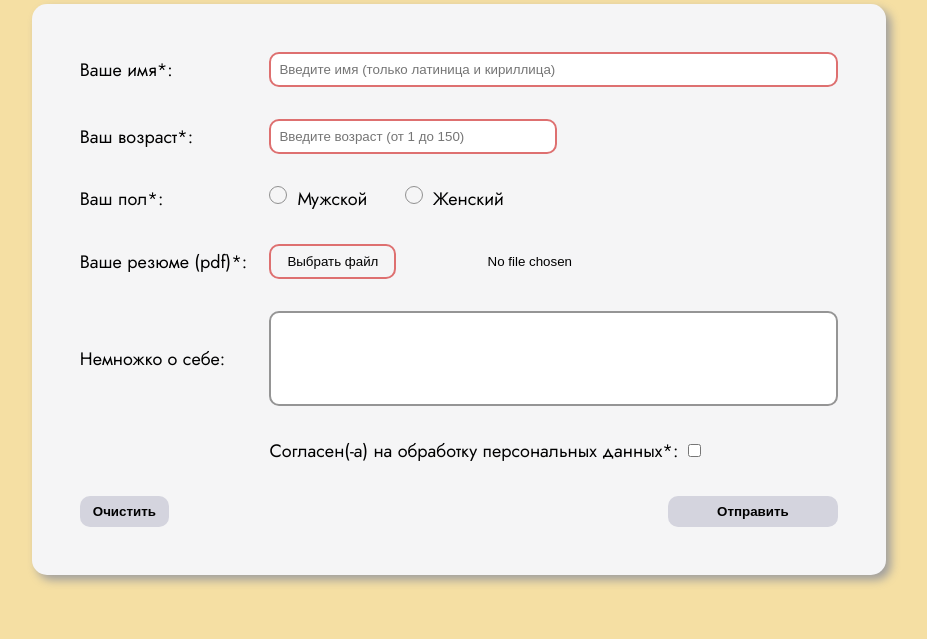
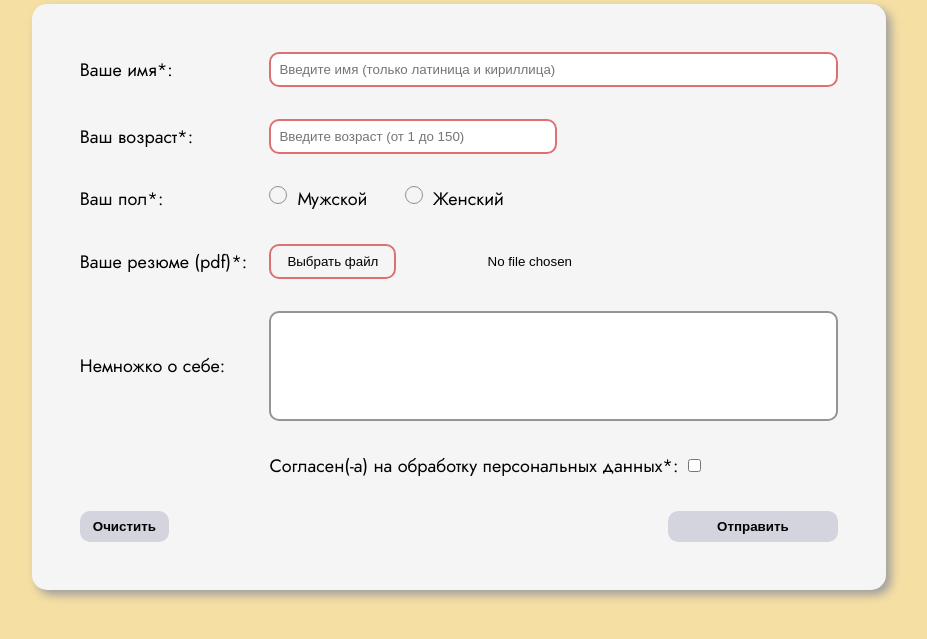
Before and after one commit to sashayyy/pblcb-front-end-homework, a plain HTML site: page task3/index.html in a window 1280 px wide. Shown: the part 95-734 px from the top of the page, without its empty margins (181-1108 px from the left). Drawn offline with Linux system fonts and the light colour scheme.

Commit message:
changed font-size in textarea

```diff
--- a/task3/style.css
+++ b/task3/style.css
@@ -144,6 +144,10 @@ textarea {
     resize: none;
 }
 
+#about-yourself {
+    font-size: 1rem;
+}
+
 #approve-personal-data {
     font-size: 0.8rem;
 }
```
